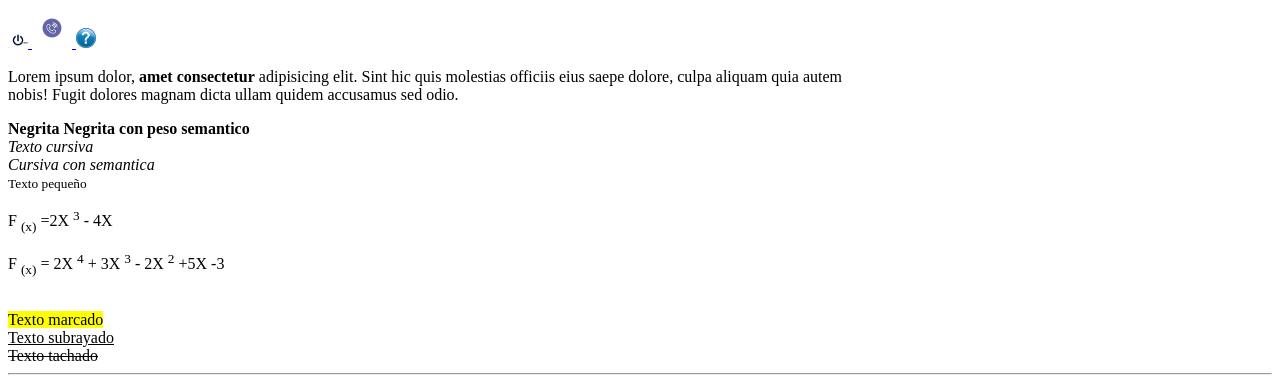
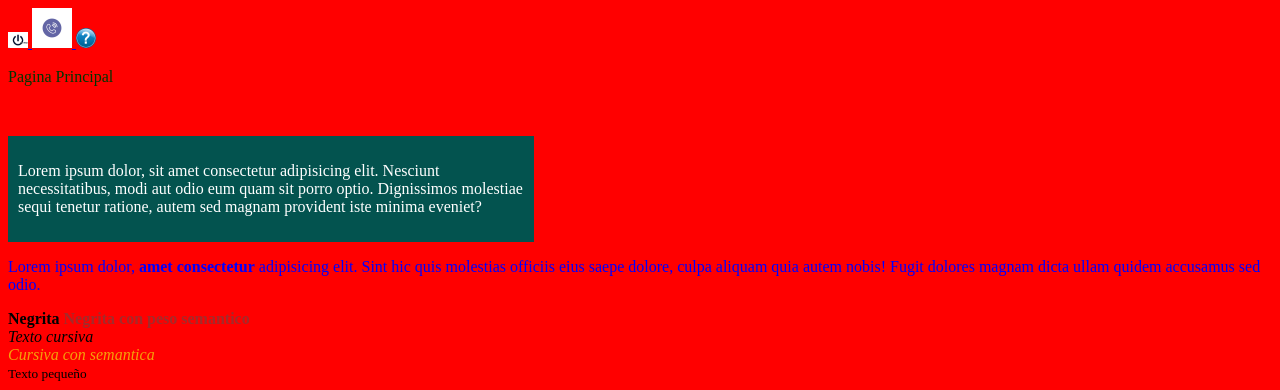
Before and after one commit to Alex020825/primerRepositorio, a plain HTML site: page index.html in a window 1280 px wide. Shown: the top 390 px of the page. Drawn offline with Linux system fonts and the light colour scheme.

Commit message:
Actualizacion 05/03/2025

```diff
--- /dev/null
+++ b/css/style.css
@@ -0,0 +1,32 @@
+/*Comentarios*/
+
+/*Colores por nombres*/
+body{
+    background-color: red;
+}
+.pDiferente{
+    color: blue;
+}
+.negritaSemantica{
+    color: brown;
+}
+
+/*Colores codigo hexadecimal*/
+.pky{
+    color: #003500;
+}
+.colorRGB{
+    color:rgb(245, 160, 10);
+}
+.divRGBA{
+    width: 100%;
+    background-color: rgba(205, 100, 34, 70);
+
+}
+.divHSL{
+    width: 40%;
+    background-color: hsl(177, 92%, 17%);
+    padding: 10px;
+    margin-top: 50px;
+    border:10px ;
+}
--- a/index.html
+++ b/index.html
@@ -5,8 +5,20 @@
     <meta charset="UTF-8">
     <meta name="viewport" content="width=device-width, initial-scale=1.0">
     <title>Pagina Principal</title>
+
+    <style>
+      p{
+        /* Color para el texto */
+        color:aqua;
+
+      }
+    </style>
+
+    <link rel="stylesheet" href="css/style.css">
 </head>
 <body>
+
+
 
   <a href="#" >
     <img src="imagenes/imagen2.jpg" alt="no carga" title= "ir a index" width="20px">
@@ -19,12 +31,17 @@
     <img src="imagenes/btn_servicios.png" alt="" width="20px">
   </a>
 
+    <p class="pky"> Pagina Principal</p>
+    <div class="divHSL">
 
-    <p>
+      <p style="color: white;">Lorem ipsum dolor, sit amet consectetur adipisicing elit. Nesciunt
+        necessitatibus, modi aut odio eum quam sit porro optio. Dignissimos molestiae
+         sequi tenetur ratione, autem sed magnam provident iste minima eveniet?</p>
+    </div>
+
+    <p class="pDiferente">
          Lorem ipsum dolor, <strong>amet consectetur</strong>  adipisicing elit. Sint hic quis
          molestias officiis eius saepe dolore, culpa aliquam quia autem
-
-         <br>
          nobis! Fugit dolores magnam dicta ullam quidem accusamus sed odio.
 
     </p>
@@ -33,19 +50,19 @@
      <b>Negrita</b>
 
      <!-- Negrita con peso semantico-->
-      <strong> Negrita con peso semantico</strong>
+      <strong class="negritaSemantica"> Negrita con peso semantico</strong>
     <br>
       <!-- cursiva -->
       <i>Texto cursiva</i>
     <br>
-      <em>Cursiva con semantica</em>
+      <em class="colorRGB">Cursiva con semantica</em>
 <br>
       <!-- Texto pequeño-->
        <small>Texto pequeño</small>
 <br>
 
        <!--Formula matematica-->
-       <p>F <sub> (x)</sub> =2X <sup>3</sup> - 4X</p>
+       <p class ="pDiferente">F <sub> (x)</sub> =2X <sup>3</sup> - 4X</p>
        <p> F <sub> (x)</sub> = 2X <sup>4</sup> + 3X <sup>3</sup> - 2X <sup>2</sup> +5X -3</p>
        <br>
        <!--Texto marcado-->
@@ -200,6 +217,8 @@
      referrerpolicy="strict-origin-when-cross-origin" allowfullscreen></iframe>
 
   </div>
+  <!--Clase miercoles-->
+
 
 
 </body>
```
